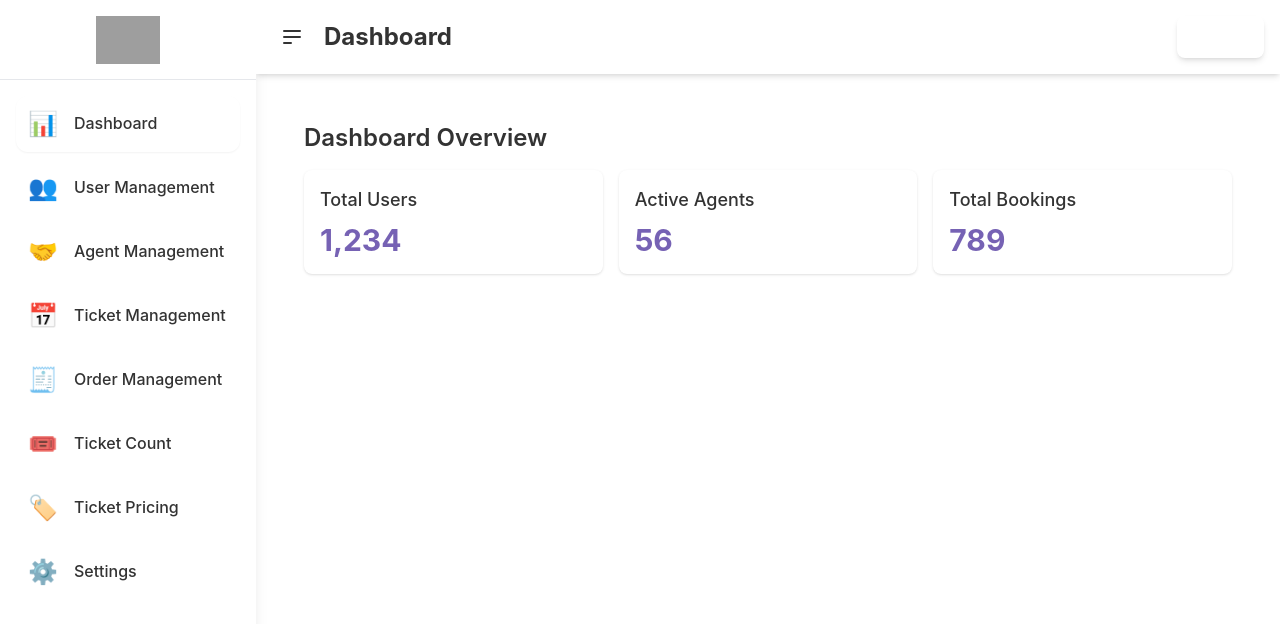
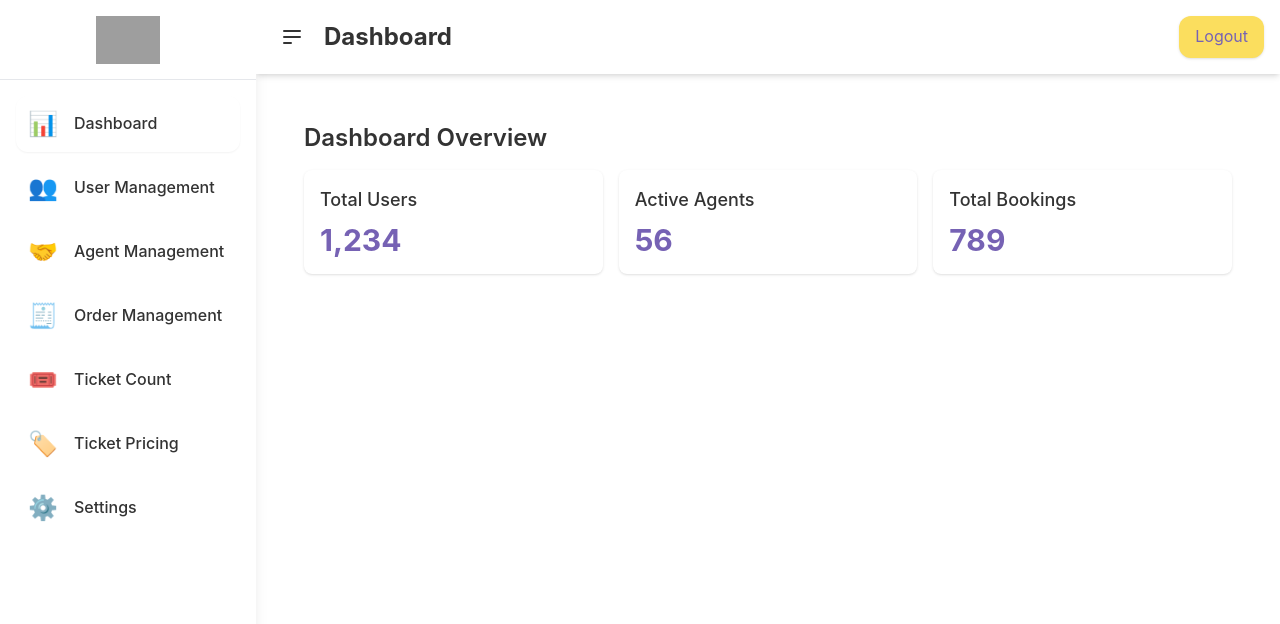
Before and after one commit to AshadUmais/ags-frontend, a React (Create React App) app: page /admin/dashboard in a window 1280 px wide. Shown: the top 624 px of the page. Built offline with nearby package versions, Linux system fonts and the light colour scheme; sample sign-in values are in the browser's storage; grey boxes are pictures that could not be loaded.

Commit message:
Missed Admindashboard Changes

```diff
--- a/src/components/admin/AdminDashboard.jsx
+++ b/src/components/admin/AdminDashboard.jsx
@@ -2,7 +2,6 @@ import React, { useState, useCallback, useEffect } from 'react';
 import DashboardHome from './sections/DashboardHome';
 import UserManagement from './sections/UserManagement';
 import AgentManagement from './sections/AgentManagement';
-import BookingManagement from './sections/BookingManagement';
 import OrderManagement from './sections/OrderManagement';
 import TicketCountManagement from './sections/TicketCountManagement';
 import TicketPricingManagement from './sections/TicketPricingManagement';
@@ -52,7 +51,6 @@ export default function AdminDashboard() {
     { id: 'dashboard', label: 'Dashboard', icon: '📊' },
     { id: 'users', label: 'User Management', icon: '👥' },
     { id: 'agents', label: 'Agent Management', icon: '🤝' },
-    { id: 'ticket', label: 'Ticket Management', icon: '📅' },
     { id: 'orders', label: 'Order Management', icon: '🧾' },
     { id: 'ticketCount', label: 'Ticket Count', icon: '🎟️' },
     { id: 'pricing', label: 'Ticket Pricing', icon: '🏷️' },
@@ -67,8 +65,6 @@ export default function AdminDashboard() {
         return <UserManagement />;
       case 'agents':
         return <AgentManagement />;
-      case 'ticket':
-        return <BookingManagement />;
       case 'orders':
         return <OrderManagement />;
       case 'ticketCount':
@@ -160,7 +156,7 @@ export default function AdminDashboard() {
                             {menuItems.find((item) => item.id === activeSection)?.label}
                         </h1>
                     </div>
-                    <button onClick={handleLogout} className="px-4 py-2 bg-brand-primary text-white font-bold rounded-lg shadow-md hover:bg-brand-secondary transition" aria-label="Logout">Logout</button>
+                    <button onClick={handleLogout} className="px-4 py-2 bg-accent text-primary rounded-xl shadow hover:brightness-95" aria-label="Logout">Logout</button>
                 </div>
             </header>
             <main className="flex-1 overflow-y-auto p-4 sm:p-6">{renderContent(activeSection)}</main>
```
